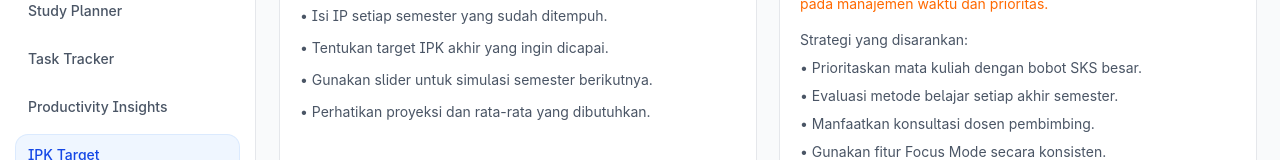
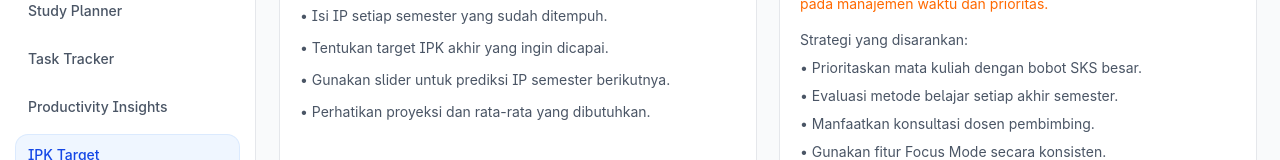
Before and after one commit to sakaaja27/StudentCommandCenter, a React (Vite) app: page /dashboard/IPK-Target in a window 1280 px wide. Shown: the part 178-338 px from the top of the page. Built offline with nearby package versions, Linux system fonts and the light colour scheme.

Commit message:
update guide ip

```diff
--- a/src/components/ipk/Guide.jsx
+++ b/src/components/ipk/Guide.jsx
@@ -9,7 +9,7 @@ export default function GuideCard() {
         <li>• Masukkan total semester program studi Anda.</li>
         <li>• Isi IP setiap semester yang sudah ditempuh.</li>
         <li>• Tentukan target IPK akhir yang ingin dicapai.</li>
-        <li>• Gunakan slider untuk simulasi semester berikutnya.</li>
+        <li>• Gunakan slider untuk prediksi IP semester berikutnya.</li>
         <li>• Perhatikan proyeksi dan rata-rata yang dibutuhkan.</li>
       </ul>
     </div>
```
